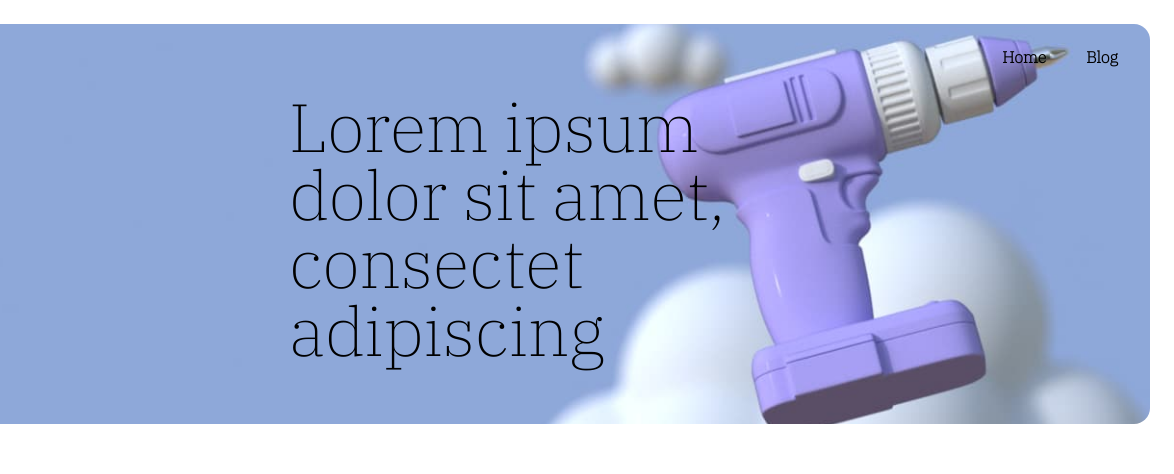
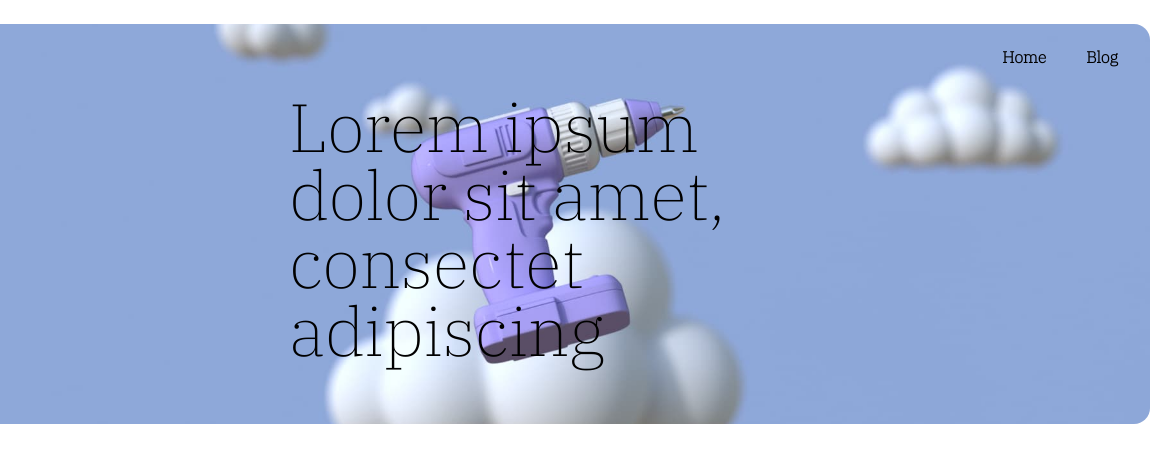
Before and after one commit to MuhammadTurkmen/acme, a plain HTML site: page article.html in a window 1280 px wide. Shown: the top 474 px of the page, 106-1280 px from the left. Drawn offline with Linux system fonts and the light colour scheme.

```diff
--- a/style.css
+++ b/style.css
@@ -245,7 +245,6 @@ section {
 }
 
 .page-article .primary-header {
-  background-size: 150%;
   background-image: url(/img/article.jpg);
   background-position: left center;
 }
```
